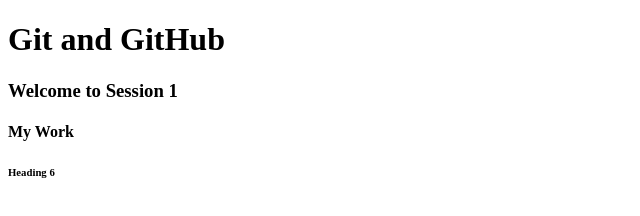
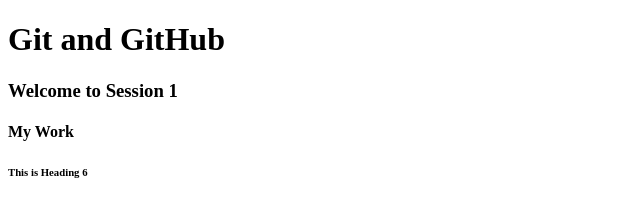
Before and after one commit to farazinam/GitandGitHub-11-1-, a plain HTML site: page index.html in a window 1280 px wide. Shown: the full height of the page, 0-640 px from the left. Drawn offline with Linux system fonts and the light colour scheme.

Commit message:
changes made in newone

```diff
--- a/index.html
+++ b/index.html
@@ -11,6 +11,6 @@
 
     <h4>My Work</h4>
 
-    <h6>Heading 6</h6>
+    <h6>This is Heading 6</h6>
 </body>
 </html>
```
